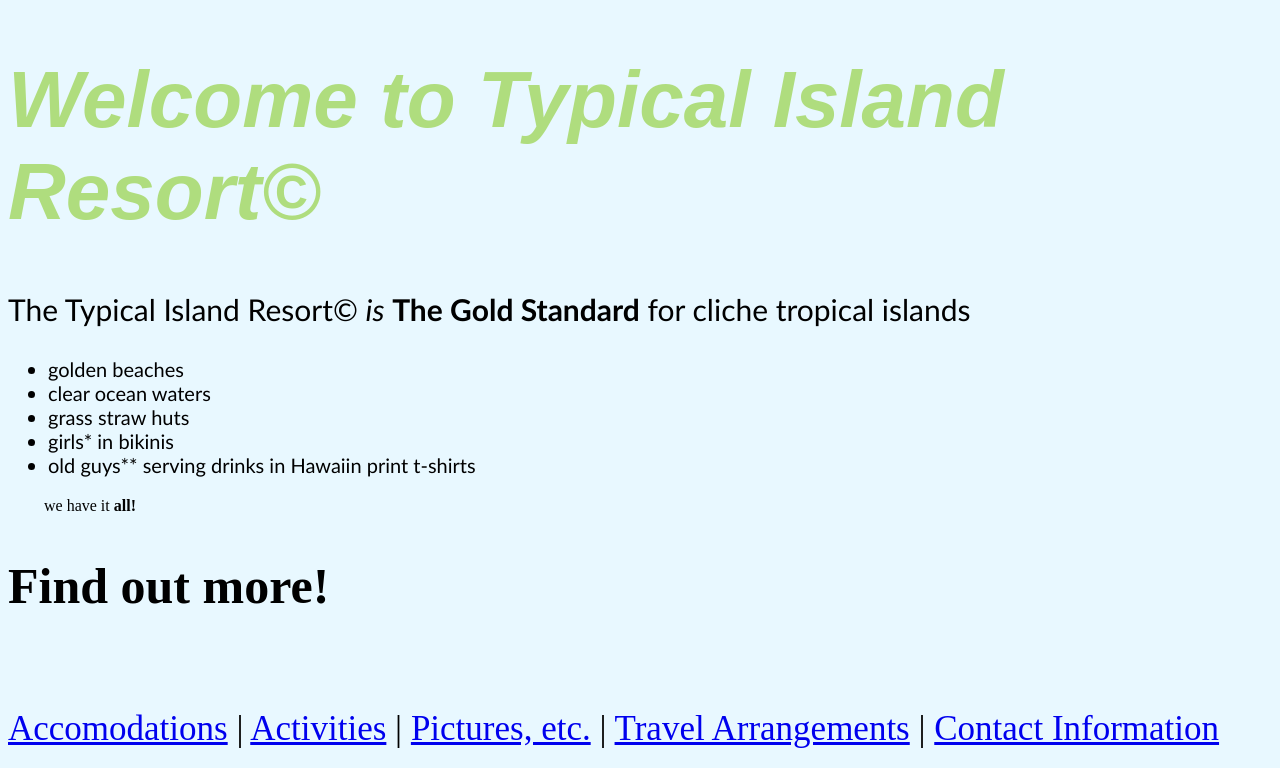
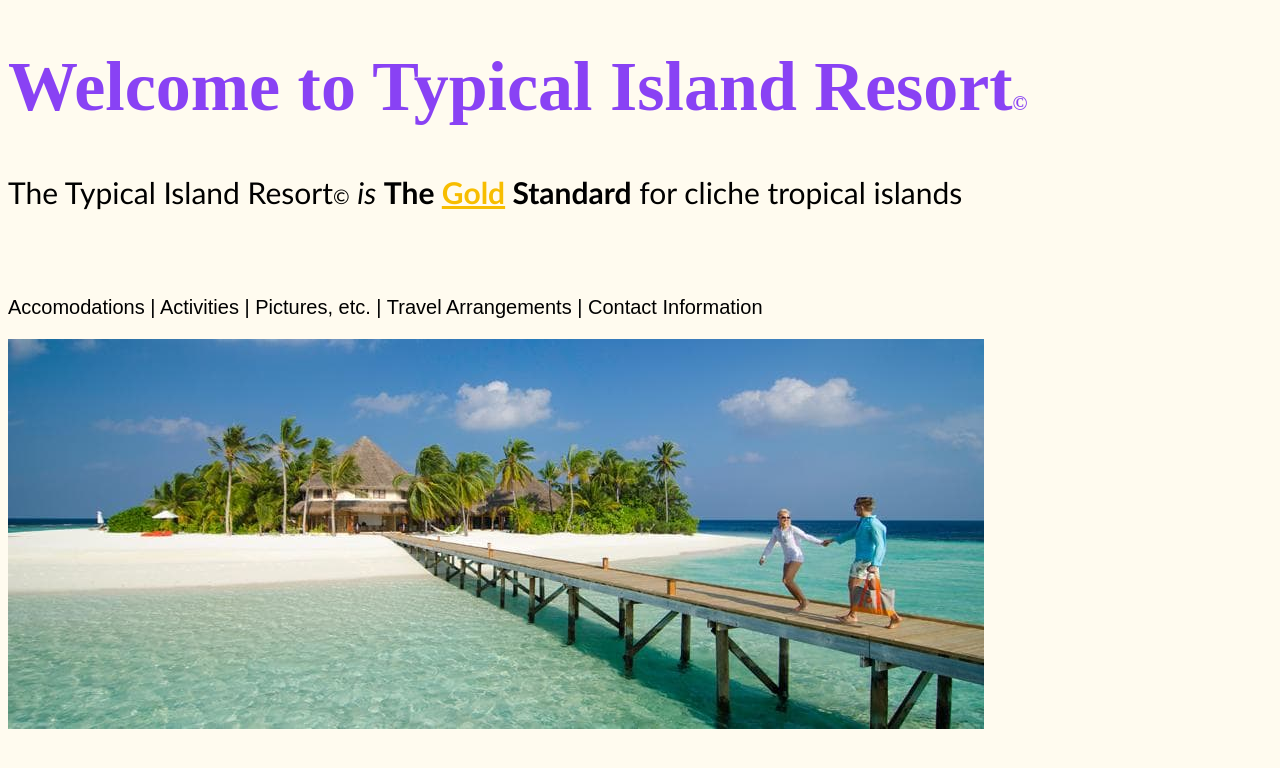
Before and after one commit to jackpaulcollins/typical-island-resort, a plain HTML site: page index.html in a window 1280 px wide. Shown: the top 768 px of the page. Drawn offline with Linux system fonts and the light colour scheme.

Commit message:
made potential improvements for review -started new branch

```diff
--- a/css/styles.css
+++ b/css/styles.css
@@ -1,13 +1,25 @@
 body {
-  background-color: #e8f8ff;
+  background-color: #fffbef;
 }
 
 h1 {
-  color: #afdd7e;
-  font-family: fantasy;
-  font-style: oblique;
-  font-size: 80px;
+  color: #8942f4;
+  font-family:"Times New Roman", Times, serif;
+  font-weight: bold;
+  font-size: 70px;
 }
+
+#copyright {
+  font-size: 20px;
+}
+
+#gold {
+ font-weight: bold;
+ color:#f7bd00;
+ text-decoration: underline;
+}
+
+
 
 #asterisk {
   font-size: 15px;
@@ -29,6 +41,19 @@ h1 {
 }
 
 #home-page-links {
-  font-size: 35px
+  font-size: 20px;
+  font-family: "Arial", Helvetica, sans-serif;
+
 
  }
+
+ a:link {
+   color: black;
+   text-decoration: none;
+ }
+
+ a:hover {
+  color: #ce5078;
+  text-decoration: underline;
+
+}
--- a/index.html
+++ b/index.html
@@ -7,9 +7,20 @@
 
   <body>
 
-  <h1>Welcome to Typical Island Resort©</h1>
+  <h1>Welcome to Typical Island Resort<span id=copyright>©</span></h1>
 
-  <p id=intro-text>The Typical Island Resort© <em>is</em> <strong>The Gold Standard</strong> for cliche tropical islands</p>
+
+  <p id=intro-text>The Typical Island Resort<span id=copyright>©</span> <em>is</em> <strong>The <span id=gold>Gold</span> Standard</strong> for cliche tropical islands</p>
+
+  <br>
+  <br>
+
+  <p id="home-page-links"><a href="accomodations.html">Accomodations</a> | <a href="activities.html">Activities</a> | <a href="pictures-etc.html">Pictures, etc.</a> | <a href="travel-arrangements.html">Travel Arrangements</a> | <a href="contact-information.html">Contact Information</a></p>
+
+  <img src="img/pic1.jpg" alt="couple on walkway">
+
+  <br>
+  <br>
 
   <ul id=home-page-list>
     <li>golden beaches</li>
@@ -21,20 +32,8 @@
 
 
 
-  <h2 id="find-out-more">Find out more!</h2>
-
-
-
-
 
   </br>
-
-  <p id="home-page-links"><a href="accomodations.html">Accomodations</a> | <a href="activities.html">Activities</a> | <a href="pictures-etc.html">Pictures, etc.</a> | <a href="travel-arrangements.html">Travel Arrangements</a> | <a href="contact-information.html">Contact Information</a></p>
-
-
-
-
-
   </br>
   </br>
   </br>
```
Also changed, not shown: img/pic1.jpg (added).
